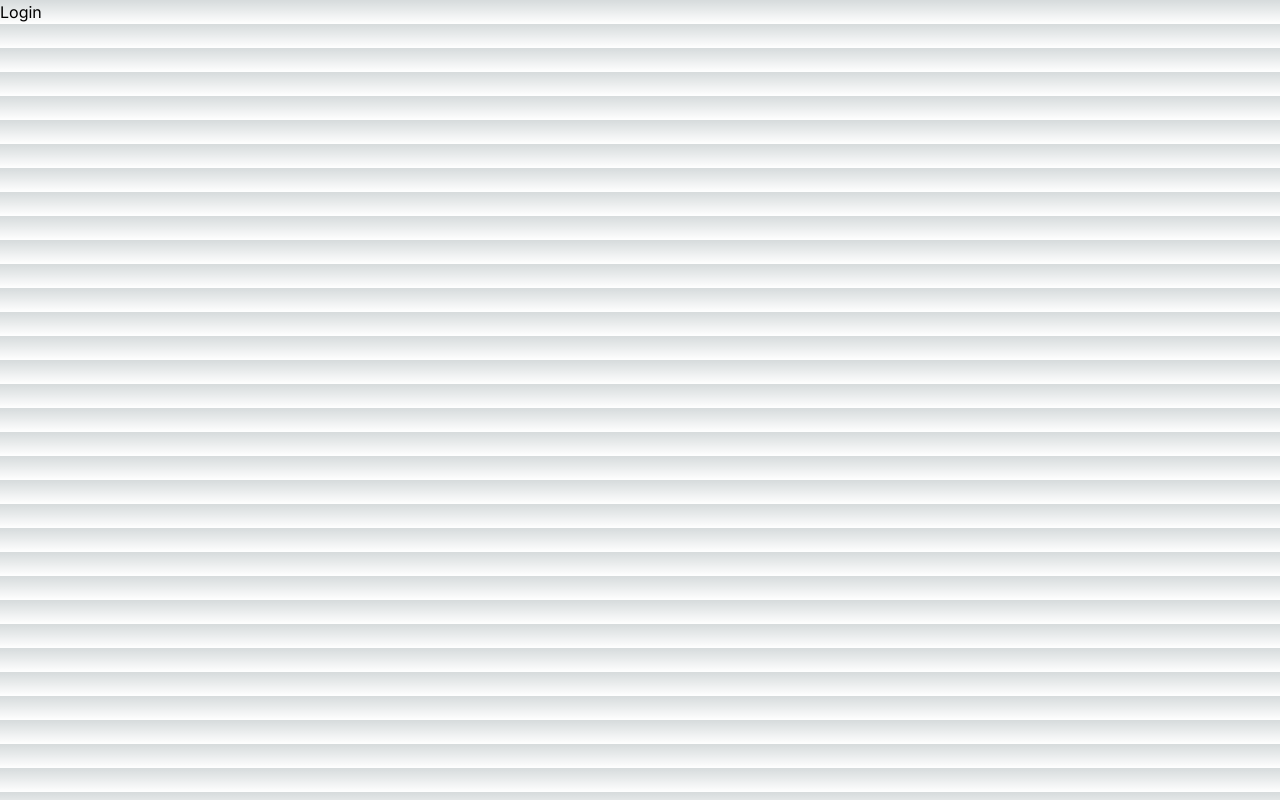
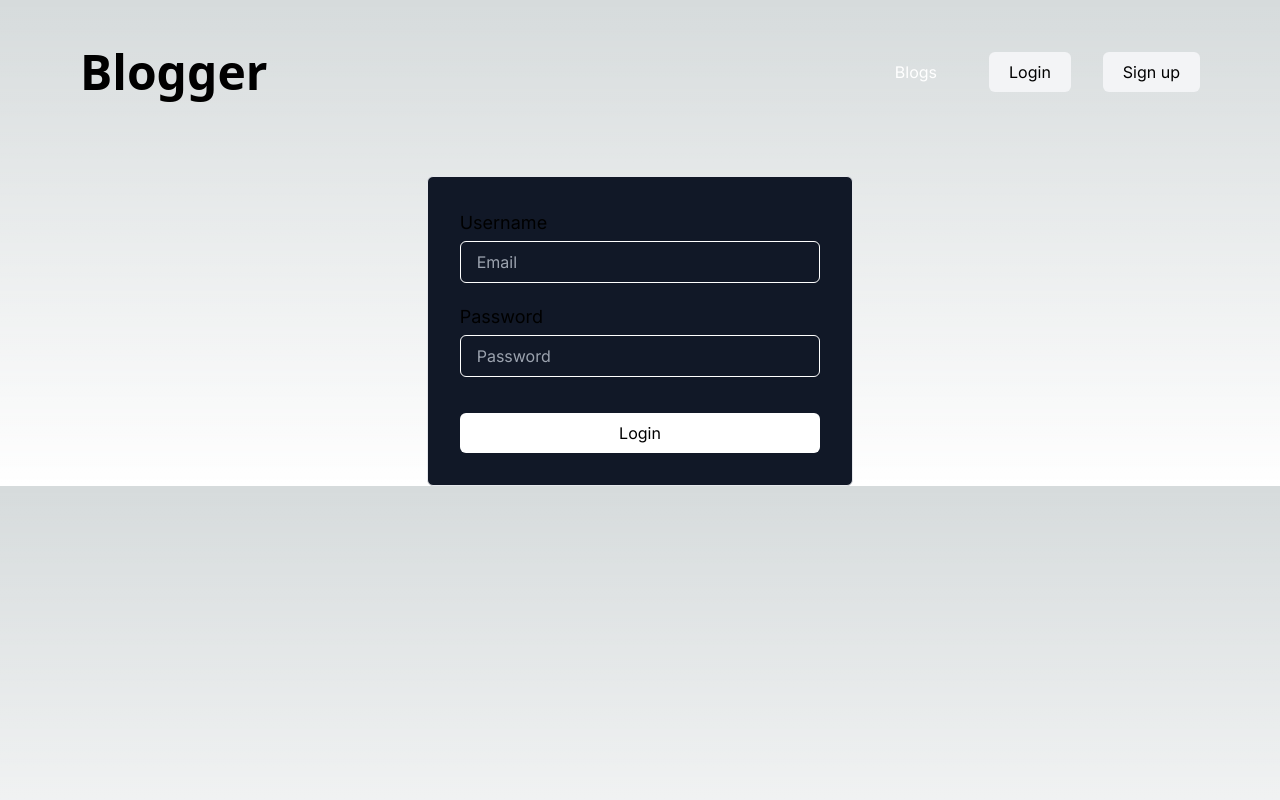
Before and after one commit to carrington-115/blogger-app, a Next.js app: page /login in a window 1280 px wide. Built offline with nearby package versions, Linux system fonts and the light colour scheme.

Commit message:
completed the structure of the login form with its css in tailwindcss

```diff
--- a/src/app/blogs/page.tsx
+++ b/src/app/blogs/page.tsx
@@ -1,3 +1,3 @@
 export default function page() {
-  return <div></div>;
+  return <div>blogs</div>;
 }
--- a/src/app/layout.tsx
+++ b/src/app/layout.tsx
@@ -1,6 +1,7 @@
 import type { Metadata } from "next";
 import { Inter } from "next/font/google";
 import "./globals.css";
+import Header from "@/components/Header";
 
 const inter = Inter({ subsets: ["latin"] });
 
@@ -17,7 +18,10 @@ export default function RootLayout({
 }>) {
   return (
     <html lang="en">
-      <body className={inter.className}>{children}</body>
+      <body className={inter.className}>
+        <Header />
+        <section>{children}</section>
+      </body>
     </html>
   );
 }
--- a/src/app/login/page.tsx
+++ b/src/app/login/page.tsx
@@ -1,3 +1,9 @@
+import Login from "@/components/Login";
+
 export default function page() {
-  return <div>Login</div>;
+  return (
+    <div className="w-screen flex mt-8 justify-center items-center">
+      <Login />
+    </div>
+  );
 }
--- a/src/app/page.tsx
+++ b/src/app/page.tsx
@@ -1,9 +1,11 @@
-import Header from "@/components/Header";
+"use client";
+
+import { useRouter } from "next/navigation";
 
 export default function Home() {
+  const router = useRouter();
   return (
     <main>
-      <Header />
       <section className="w-screen container flex flex-col items-center mt-20">
         <h3 className="text-center text-5xl font-medium  text-gray-300">
           Create and manage your blogs from
@@ -15,11 +17,17 @@ export default function Home() {
           With blogger all you need is an account and a google sheet, then you
           can start publishing your blogs
         </p>
-        <section className="w-2/5 flex justify-between my-10">
-          <button className="px-5 py-2 text-xl text-black font-medium bg-white rounded-full">
+        <section className="w-2/5 flex justify-around my-10">
+          <button
+            className="px-5 py-2 text-xl text-black font-medium bg-white rounded-full"
+            onClick={() => router.push("/blogs")}
+          >
             Blogs dashboard
           </button>
-          <button className="px-5 py-2 text-xl text-white rounded-full font-medium bg-gradient-to-r from-red-500 to-orange-500 hover:bg-gradient-to-r hover:from-orange-500 hover:to-red-500">
+          <button
+            className="px-5 py-2 text-xl text-white rounded-full font-medium bg-gradient-to-r from-red-500 to-orange-500 hover:bg-gradient-to-r hover:from-orange-500 hover:to-red-500"
+            onClick={() => router.push("/login")}
+          >
             Get Started
           </button>
         </section>
--- a/src/app/signup/page.tsx
+++ b/src/app/signup/page.tsx
@@ -1,3 +1,9 @@
+import Signup from "@/components/Signup";
+
 export default function page() {
-  return <div>Page</div>;
+  return (
+    <div>
+      <Signup />
+    </div>
+  );
 }
--- a/src/components/Login.tsx
+++ b/src/components/Login.tsx
@@ -1,7 +1,62 @@
-import React from "react";
+"use client";
+import React, { useState } from "react";
+import axios from "axios";
 
 function Login() {
-  return <div></div>;
+  const [username, setUsername] = useState<string>("");
+  const [password, setPassword] = useState<string>("");
+
+  const handleSubmitForm = async (username: string, password: string) => {
+    try {
+      const loginRequest = await axios.post(
+        process.env.SERVER_PORT || "http://localhost:5000",
+        { username, password }
+      );
+      console.log(loginRequest)
+    } catch (error) {
+      console.error(error)
+    }
+  };
+
+  return (
+    <>
+      <form
+        onSubmit={(e) => e.preventDefault()}
+        method="post"
+        className="flex flex-col p-8 bg-gray-900 w-2/6 rounded-md border"
+      >
+        <label className="text-lg mb-1" htmlFor="username">
+          Username
+        </label>
+        <input
+          className="w-full px-4 py-2 mb-5 rounded-md bg-transparent border border-white text-white"
+          type="email"
+          placeholder="Email"
+          value={username}
+          name="username"
+          onChange={(e) => setUsername(e.target.value)}
+        />
+        <label className="text-lg mb-1" htmlFor="password">
+          Password
+        </label>
+        <input
+          className="w-full px-4 py-2 mb-5 rounded-md bg-transparent border border-white text-white"
+          type="password"
+          placeholder="Password"
+          value={password}
+          name="password"
+          onChange={(e) => setPassword(e.target.value)}
+        />
+        <button
+          type="submit"
+          className="mt-4 bg-white px-4 py-2 rounded-md text-black"
+          onClick={() => handleSubmitForm(username, password)}
+        >
+          Login
+        </button>
+      </form>
+    </>
+  );
 }
 
 export default Login;
```
